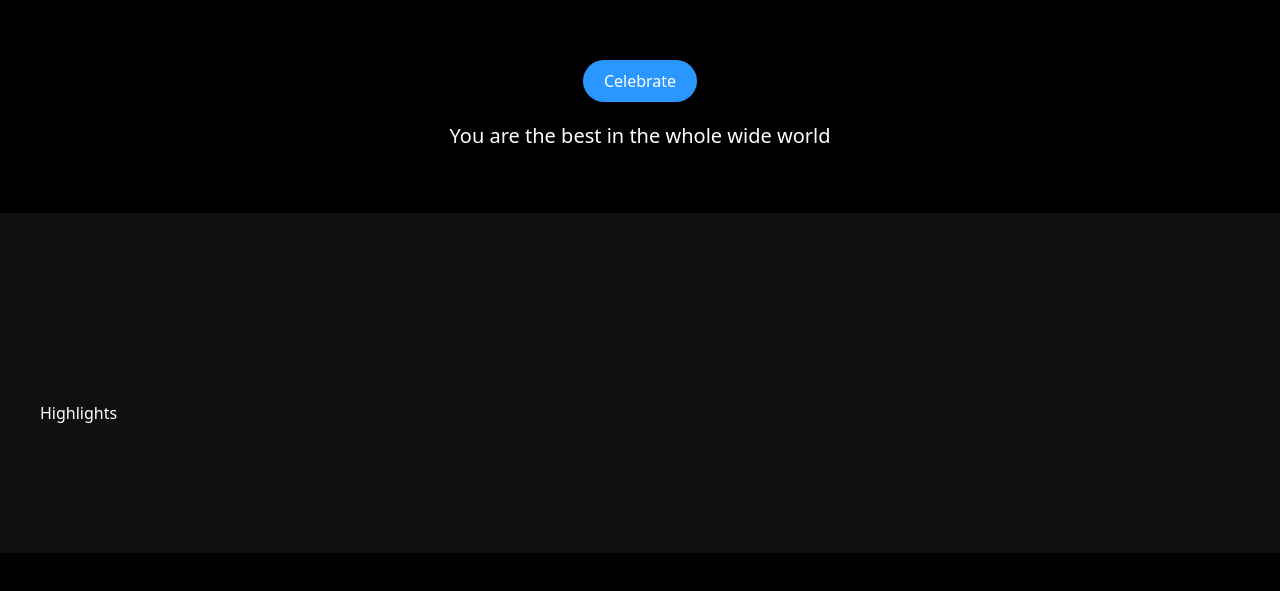
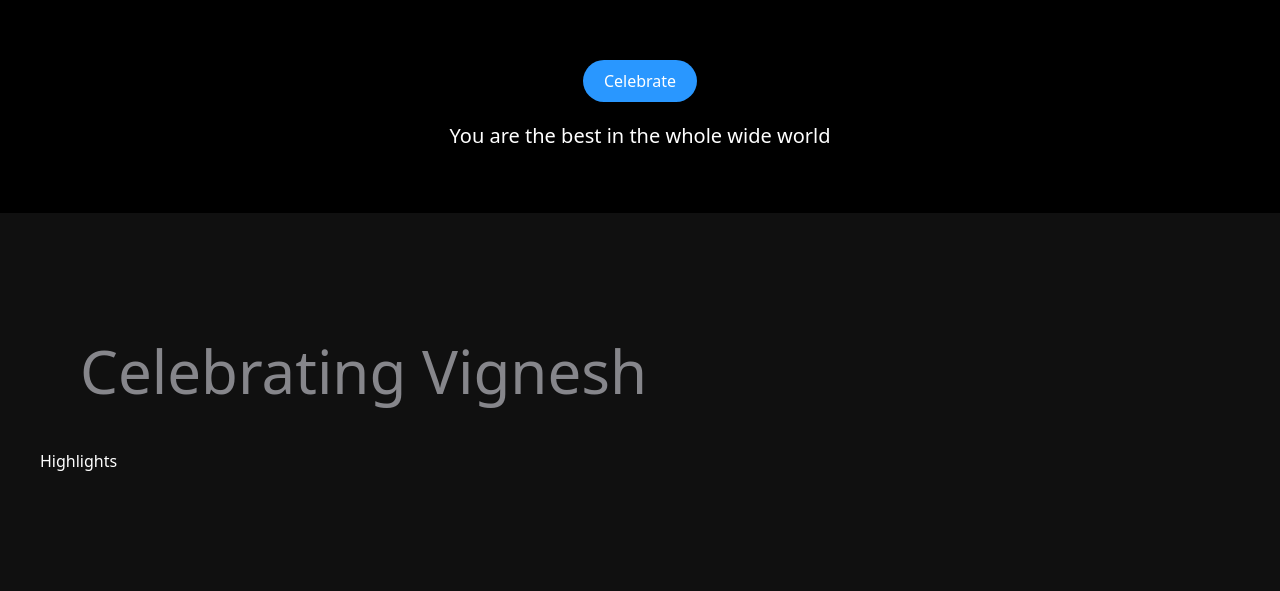
Before and after one commit to padmalathak/vigbirthday, a React (Vite) app: page / in a window 1280 px wide. Shown: the part 607-1198 px from the top of the page. Before the commit the page ends 1160 px from the top, so only its background shows below. Built offline with nearby package versions, Linux system fonts and the light colour scheme.

Commit message:
Highlighs

```diff
--- a/src/components/Highlights.jsx
+++ b/src/components/Highlights.jsx
@@ -1,12 +1,21 @@
+import { useGSAP } from "@gsap/react";
 import React from "react";
+import gsap from "gsap";
 
 function Highlights() {
+  useGSAP(() => {
+    gsap.to("#title", {
+      opacity: 1,
+      y: 0,
+      delay: 2,
+    });
+  });
   return (
     <section id="highlights" className="bg-zinc h-full w-screen common-padding">
       <div className="screen-max-width">
-        <div>
+        <div className="mb-12 w-full item-end justfiy-between">
           <h1 id="title" className="section-heading">
-            Celebrating Vignesh Today
+            Celebrating Vignesh
           </h1>
         </div>
       </div>
```
Also changed, not shown: 2 other files (tests, documents, lock files or other folders).
